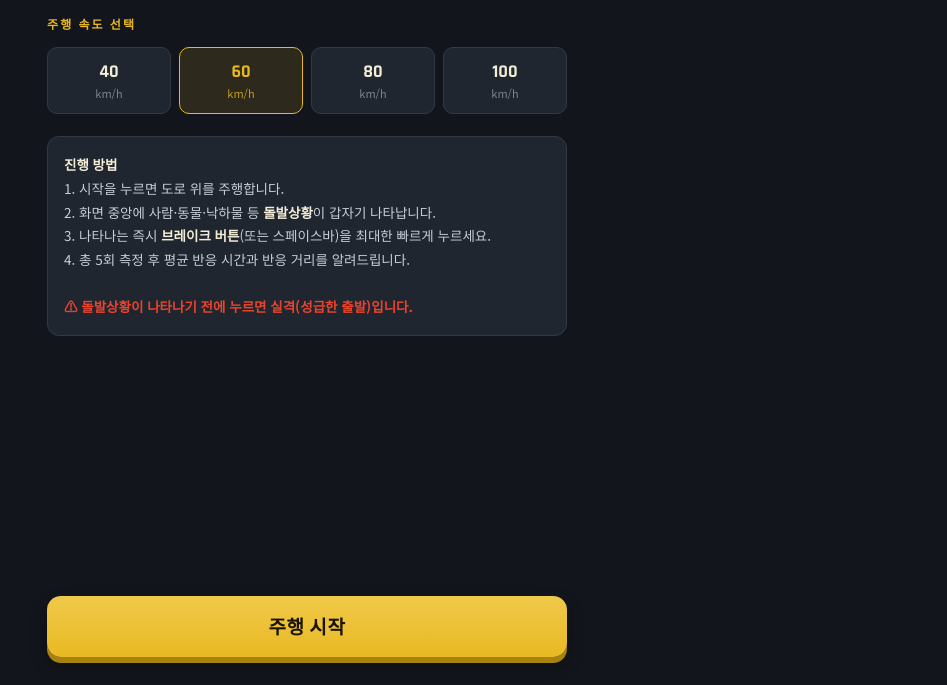
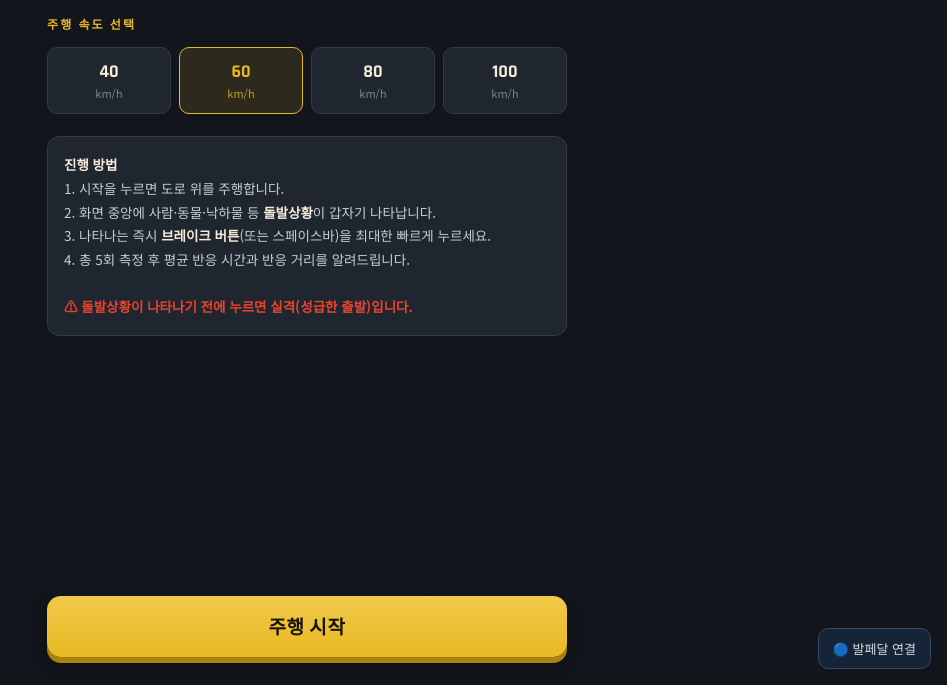
Before and after one commit to zenith5021-hue/break, a plain HTML site: page index.html in a window 1280 px wide. Shown: the part 115-800 px from the top of the page, without its empty margins (333-1280 px from the left). Drawn offline with Linux system fonts and the light colour scheme.

Commit message:
Update index.html

```diff
--- a/index.html
+++ b/index.html
@@ -682,5 +682,6 @@
 
 })();
 </script>
+<script src="pedal-connector.js"></script>
 </body>
 </html>
```
